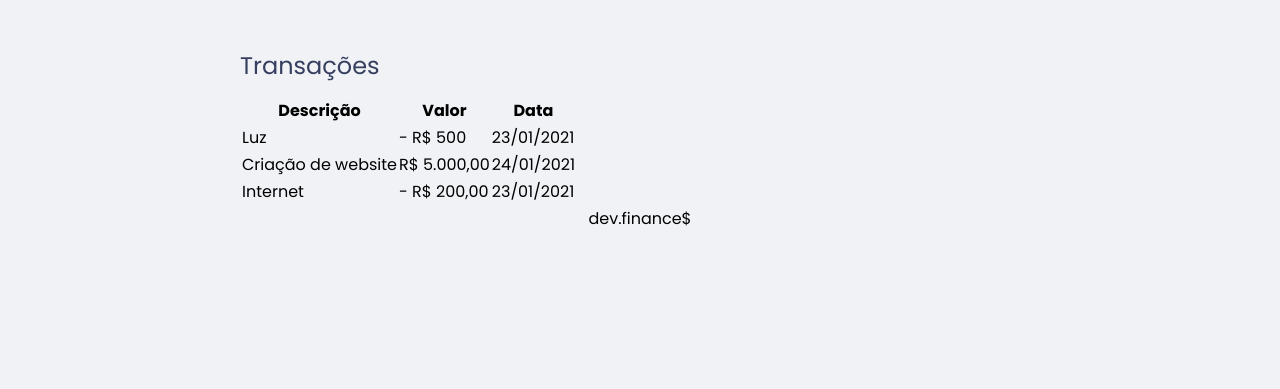
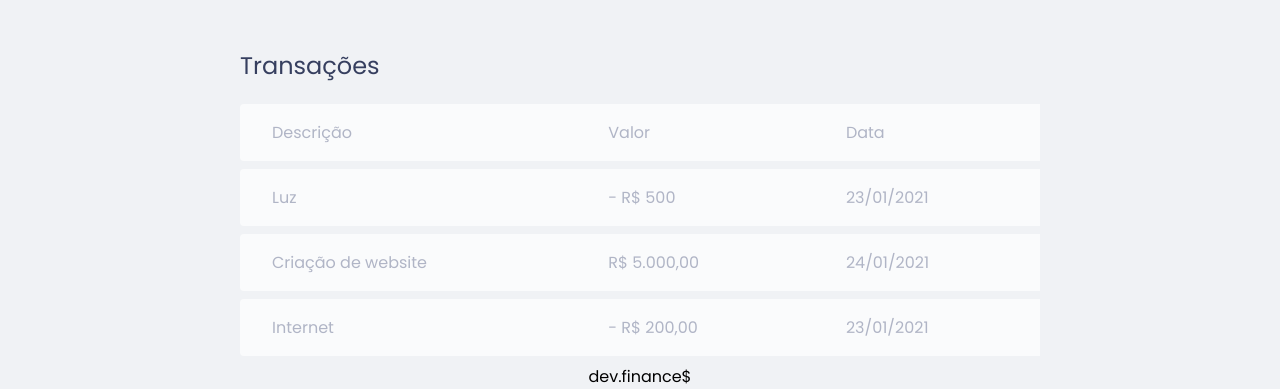
Before and after one commit to rnatu/maratona-discover, a plain HTML site: page index.html in a window 1280 px wide. Shown: the part 638-1027 px from the top of the page. Before the commit the page ends 869 px from the top, so only its background shows below. Drawn offline with Linux system fonts and the light colour scheme.

Commit message:
CSS - Inicio da estilização da tabela

```diff
--- a/style.css
+++ b/style.css
@@ -4,6 +4,7 @@
   --dark-green: #2D4A22;
   --ice-white: #f0f2f5;
   --light-green: #49AA26;
+  --light-gray: #969Cb3;
 }
 
 /* universal ======================= */
@@ -44,6 +45,7 @@ header {
   width: min(90vw,800px);
   margin: auto;
   margin-top: -8rem;
+
 }
 
 
@@ -82,7 +84,42 @@ header {
 }
 
 /* table ======================= */
+#data-table {
+  width: 100%;
+  border-spacing: 0 0.5rem; /* exito vertical e eixo horizontal */
+  color: var(--light-gray);
 
+}
+
+#data-table thead tr th:first-child,
+#data-table tbody tr td:first-child {
+  border-radius: .25rem 0 0 .25rem;
+}
+
+#data-table th {
+  background: var(--white);
+
+  color: #969CB3;
+  font-weight: 400;
+
+  padding: 1rem 2rem;
+
+  text-align: left;
+}
+
+#data-table tr {
+  opacity: .7;
+}
+
+#data-table tbody tr:hover {
+  opacity: 1;
+}
+
+
+#data-table tbody td {
+ background: var(--white);
+ padding: 1rem 2rem;
+}
 
 /* footer ======================= */
 footer {
```
